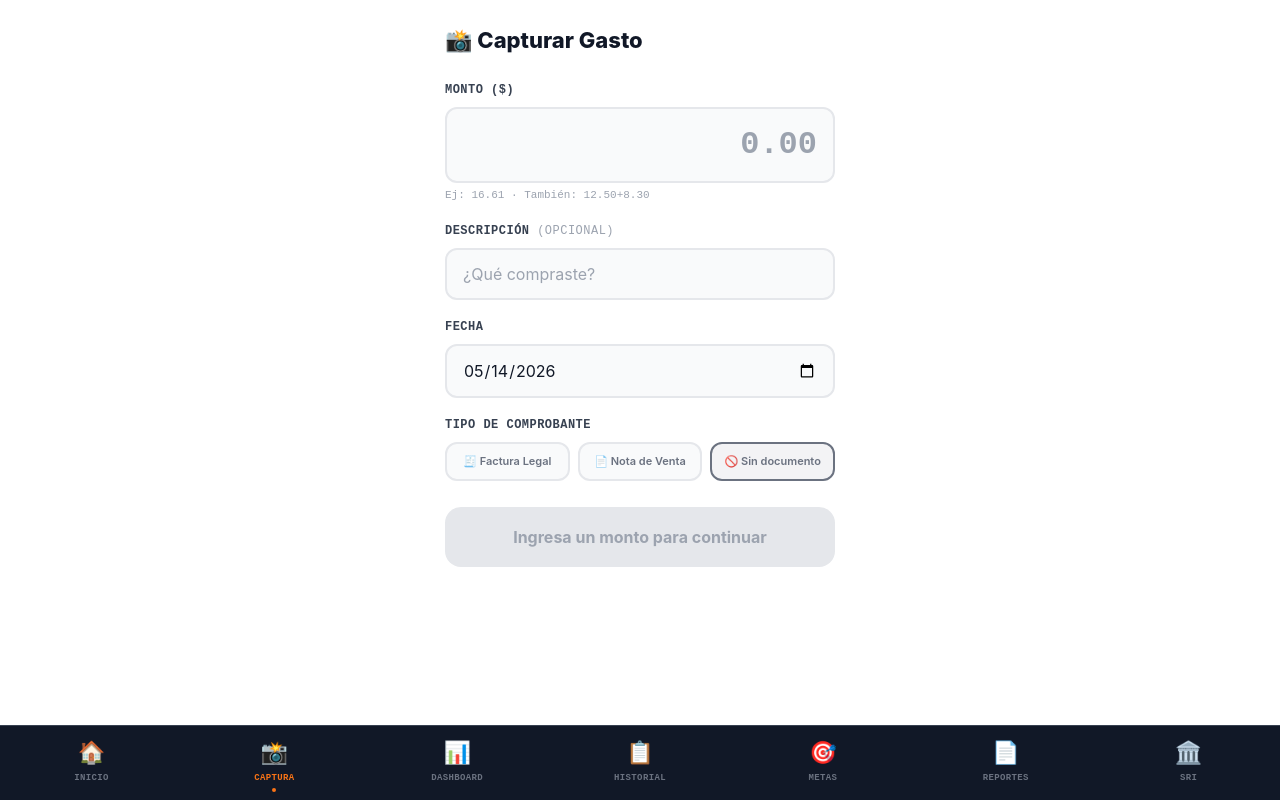
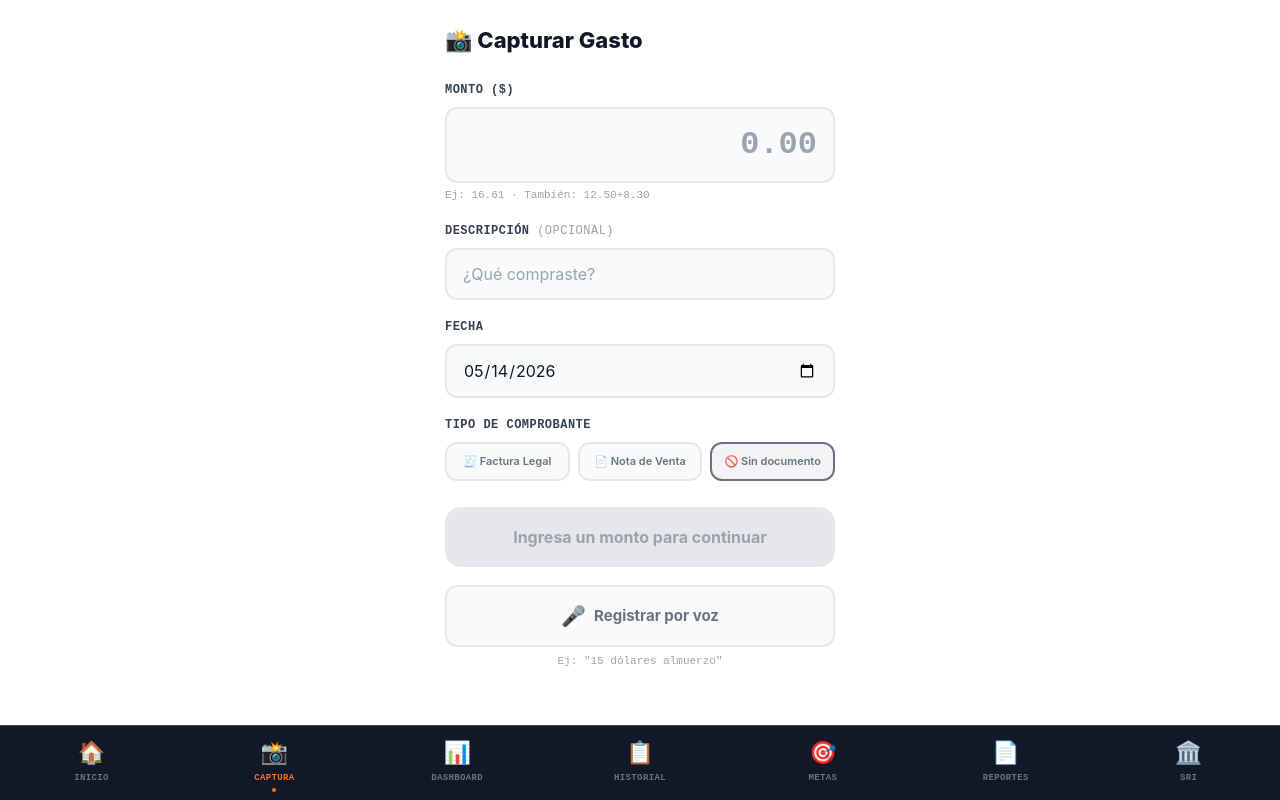
Before and after one commit to wilmanhf/gasto-tracker-app, a React (Vite) app: page /captura in a window 1280 px wide. Built offline with nearby package versions, Linux system fonts and the light colour scheme; no server answers; the database is empty.

Commit message:
feat: registro por voz en Captura

```diff
--- /dev/null
+++ b/src/components/BotonVoz.jsx
@@ -0,0 +1,48 @@
+import React, { useState } from 'react'
+
+export default function BotonVoz({ onResultado }) {
+  const [escuchando, setEscuchando] = useState(false)
+  const [error, setError] = useState(null)
+
+  const iniciarVoz = () => {
+    const SpeechRecognition = window.SpeechRecognition || window.webkitSpeechRecognition
+    if (!SpeechRecognition) {
+      setError('Tu navegador no soporta voz')
+      return
+    }
+
+    const recognition = new SpeechRecognition()
+    recognition.lang = 'es-EC'
+    recognition.interimResults = false
+    recognition.maxAlternatives = 1
+
+    recognition.onstart = () => { setEscuchando(true); setError(null) }
+    recognition.onend = () => setEscuchando(false)
+    recognition.onerror = () => { setEscuchando(false); setError('No se escuchó nada') }
+
+    recognition.onresult = (e) => {
+      const texto = e.results[0][0].transcript.toLowerCase()
+      const montoMatch = texto.match(/(\d+(?:[.,]\d{1,2})?)\s*(?:dólares?|usd|pesos?)?/)
+      const monto = montoMatch ? montoMatch[1].replace(',', '.') : ''
+      const descripcion = texto
+        .replace(/(\d+(?:[.,]\d{1,2})?)\s*(?:dólares?|usd|pesos?)?/i, '')
+        .replace(/registra?|gasto|pagué?|compré?/gi, '')
+        .trim()
+      onResultado({ monto, descripcion, textoOriginal: texto })
+    }
+
+    recognition.start()
+  }
+
+  return (
+    <div>
+      <button onClick={iniciarVoz} disabled={escuchando}
+        style={{ width: "100%", padding: "14px", borderRadius: 12, border: `2px solid ${escuchando ? "#EF4444" : "#E5E7EB"}`, backgroundColor: escuchando ? "#FEF2F2" : "#F9FAFB", color: escuchando ? "#EF4444" : "#6B7280", fontSize: 15, fontWeight: 700, cursor: "pointer", display: "flex", alignItems: "center", justifyContent: "center", gap: 8, transition: "all 0.2s" }}>
+        <span style={{ fontSize: 20 }}>{escuchando ? "🔴" : "🎤"}</span>
+        {escuchando ? "Escuchando... habla ahora" : "Registrar por voz"}
+      </button>
+      {error && <p style={{ fontSize: 11, color: "#EF4444", margin: "6px 0 0", textAlign: "center" }}>{error}</p>}
+      {!escuchando && !error && <p style={{ fontSize: 11, color: "#9CA3AF", margin: "6px 0 0", textAlign: "center", fontFamily: "monospace" }}>Ej: "15 dólares almuerzo"</p>}
+    </div>
+  )
+}
--- a/src/pages/Captura.jsx
+++ b/src/pages/Captura.jsx
@@ -1,5 +1,6 @@
 import React, { useState } from 'react'
 import { useTransacciones } from '../hooks/useTransacciones'
+import BotonVoz from '../components/BotonVoz'
 import ModalInterceptacion from '../components/ModalInterceptacion'
 
 const TIPOS_COMPROBANTE = [
@@ -18,6 +19,11 @@ export default function Captura() {
   const [fecha, setFecha] = useState(new Date().toISOString().split('T')[0])
   const [tipoComprobante, setTipoComprobante] = useState('SIN_DOCUMENTO')
   const [modalAbierto, setModalAbierto] = useState(false)
+
+  const handleVoz = ({ monto: m, descripcion: d }) => {
+    if (m) { setMonto(m); setMontoRaw(m) }
+    if (d) setDescripcion(d)
+  }
 
   const puedeAbrir = monto && parseFloat(monto) > 0
 
@@ -94,6 +100,7 @@ export default function Captura() {
             {puedeAbrir ? 'Continuar →' : 'Ingresa un monto para continuar'}
           </button>
           {puedeAbrir && <p style={{ textAlign: 'center', fontSize: 12, color: '#9CA3AF', margin: '-10px 0 0' }}>Seleccionarás proyecto y categoría en el siguiente paso</p>}
+          <BotonVoz onResultado={handleVoz} />
         </div>
       </div>
       {modalAbierto && (<ModalInterceptacion transaccion={{ monto, descripcion, fecha, tipo_comprobante: tipoComprobante }} onConfirm={handleConfirmarModal} onClose={() => setModalAbierto(false)} />)}
```
